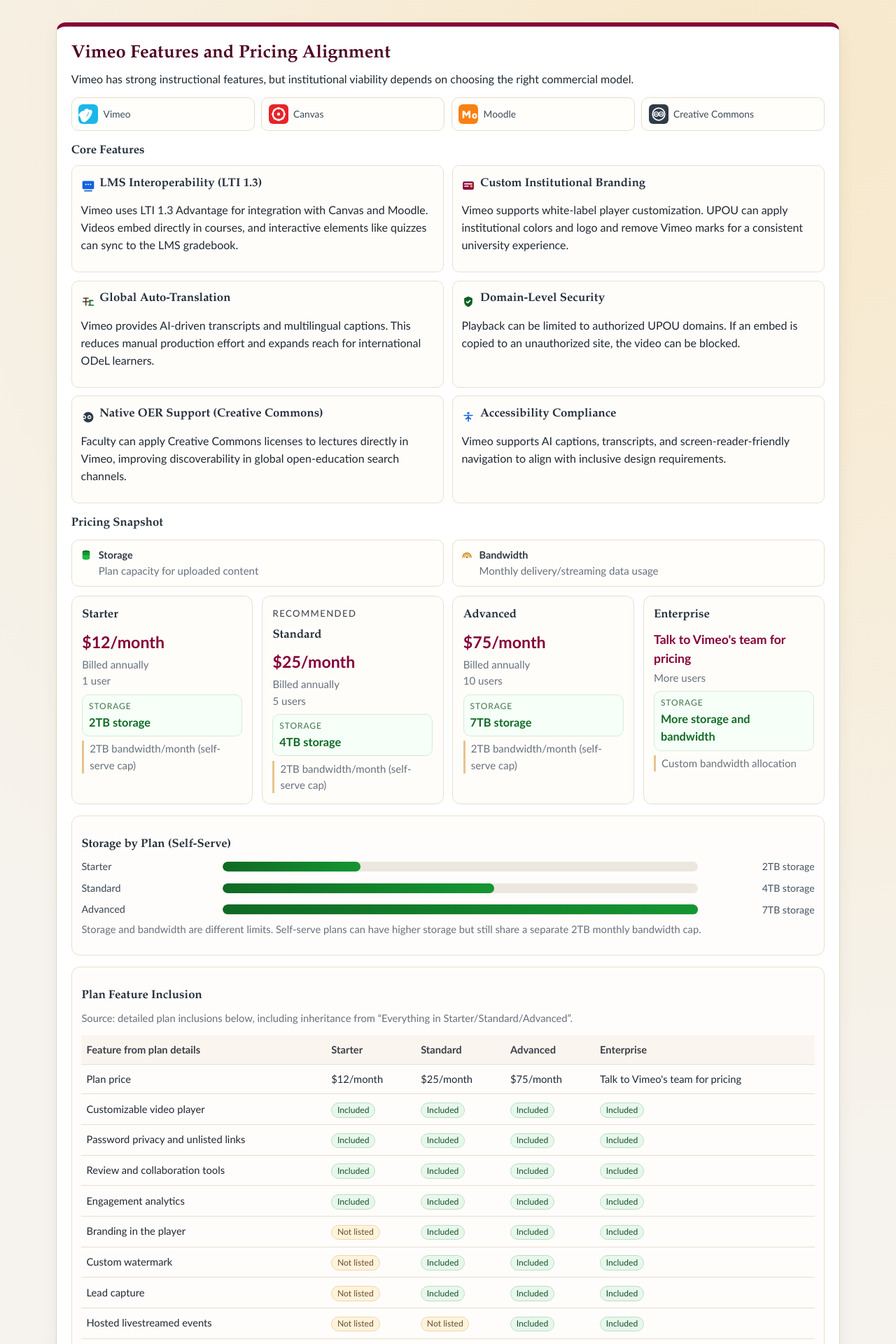
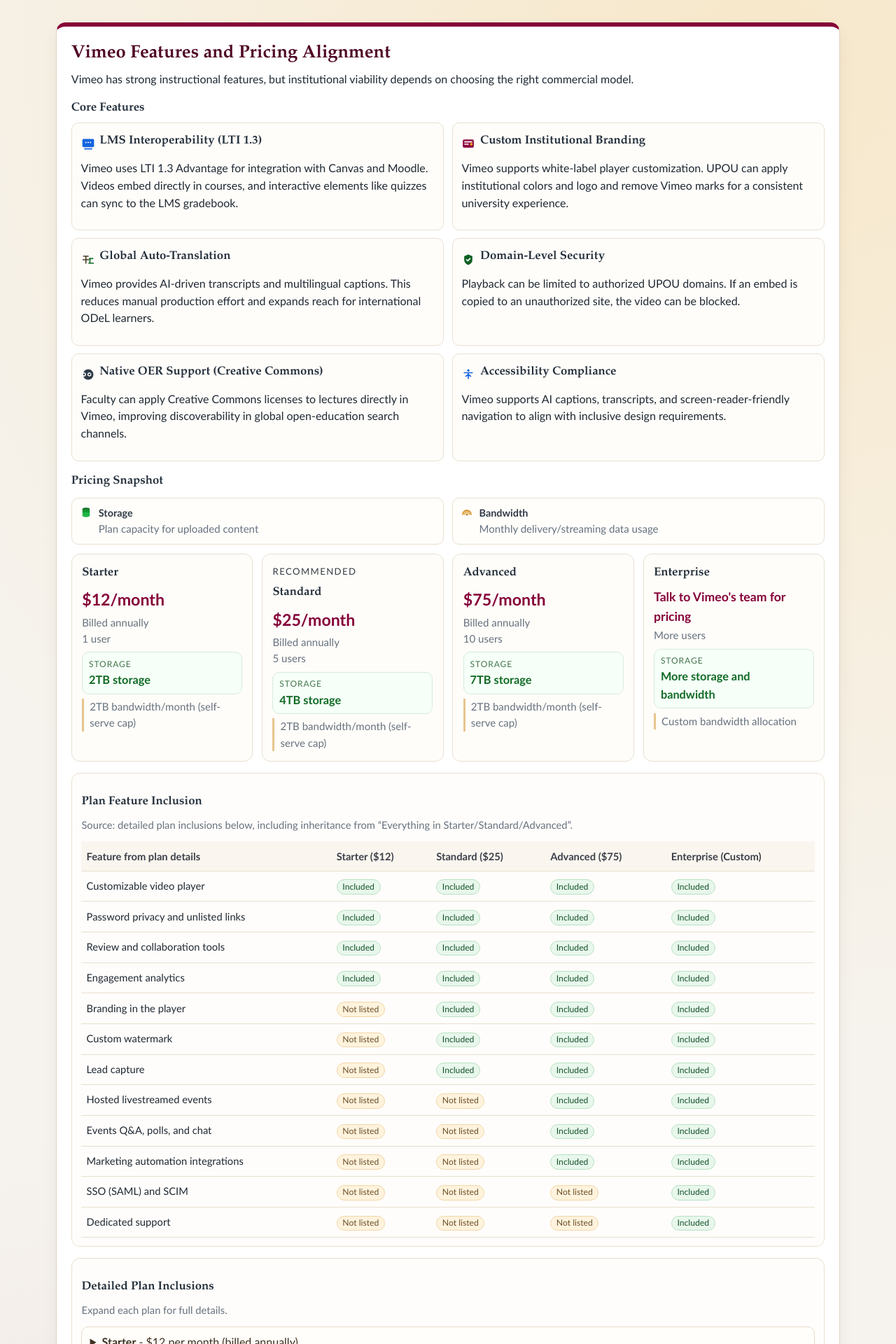
Before and after one commit to jdsr-ou/upou-vimeo, a Next.js app: page / in a window 1280 px wide. Shown: the part 360-2280 px from the top of the page at 70% size. Built offline with nearby package versions, Linux system fonts and the light colour scheme.

Commit message:
Remove platform logo strip from report page

```diff
--- a/app/page.js
+++ b/app/page.js
@@ -222,13 +222,6 @@
   { label: "High estimate", annualUsd: 15000, style: "alt" }
 ];
 
-const platformLogos = [
-  { name: "Vimeo", icon: "/icons/vimeo.svg" },
-  { name: "Canvas", icon: "/icons/canvas.svg" },
-  { name: "Moodle", icon: "/icons/moodle.svg" },
-  { name: "Creative Commons", icon: "/icons/cc.svg" }
-];
-
 const featureData = {
   lms: {
     icon: "/icons/lms.svg",
@@ -340,16 +333,6 @@
 }
 
 export default function Home() {
-  const enterpriseChartData = enterpriseEstimates.map((item) => ({
-    label: item.label,
-    value: item.annualUsd,
-    style: item.style
-  }));
-  const storageChartData = selfServePlans.map((plan) => ({
-    label: plan.label,
-    value: plan.storageTb,
-    style: "good"
-  }));
   const featureItems = Object.values(featureData);
 
   return (
@@ -380,15 +363,6 @@
             Vimeo has strong instructional features, but institutional viability depends on choosing the right
             commercial model.
           </p>
-
-          <div className="logo-strip" aria-label="Platform logos">
-            {platformLogos.map((logo) => (
-              <article className="logo-card" key={logo.name}>
-                <img src={logo.icon} alt={`${logo.name} logo`} width="28" height="28" />
-                <span>{logo.name}</span>
-              </article>
-            ))}
-          </div>
 
           <h3>Core Features</h3>
 
@@ -449,19 +423,6 @@
           </div>
 
           <div className="chart-card">
-            <h3>Storage by Plan (Self-Serve)</h3>
-            <BarChart
-              data={storageChartData}
-              maxValue={7}
-              valueFormatter={(item) => `${item.value}TB storage`}
-            />
-            <p className="fx-note">
-              Storage and bandwidth are different limits. Self-serve plans can have higher storage but still
-              share a separate 2TB monthly bandwidth cap.
-            </p>
-          </div>
-
-          <div className="chart-card">
             <h3>Plan Feature Inclusion</h3>
             <p className="fx-note">
               Source: detailed plan inclusions below, including inheritance from “Everything in Starter/Standard/Advanced”.
@@ -471,20 +432,13 @@
                 <thead>
                   <tr>
                     <th>Feature from plan details</th>
-                    <th>Starter</th>
-                    <th>Standard</th>
-                    <th>Advanced</th>
-                    <th>Enterprise</th>
+                    <th>Starter ($12)</th>
+                    <th>Standard ($25)</th>
+                    <th>Advanced ($75)</th>
+                    <th>Enterprise (Custom)</th>
                   </tr>
                 </thead>
                 <tbody>
-                  <tr>
-                    <td>Plan price</td>
-                    <td>$12/month</td>
-                    <td>$25/month</td>
-                    <td>$75/month</td>
-                    <td>Talk to Vimeo&apos;s team for pricing</td>
-                  </tr>
                   {planFeatureAlignment.map((row) => (
                     <tr key={row.feature}>
                       <td>{row.feature}</td>
@@ -546,14 +500,6 @@
             })}
           </div>
 
-          <div className="chart-card">
-            <h3>Enterprise Annual Estimate (USD)</h3>
-            <BarChart
-              data={enterpriseChartData}
-              maxValue={15000}
-              valueFormatter={(item) => `${formatUSD(item.value)} / year`}
-            />
-          </div>
         </section>
 
         <section className="panel" id="bandwidth-constraint">
```
